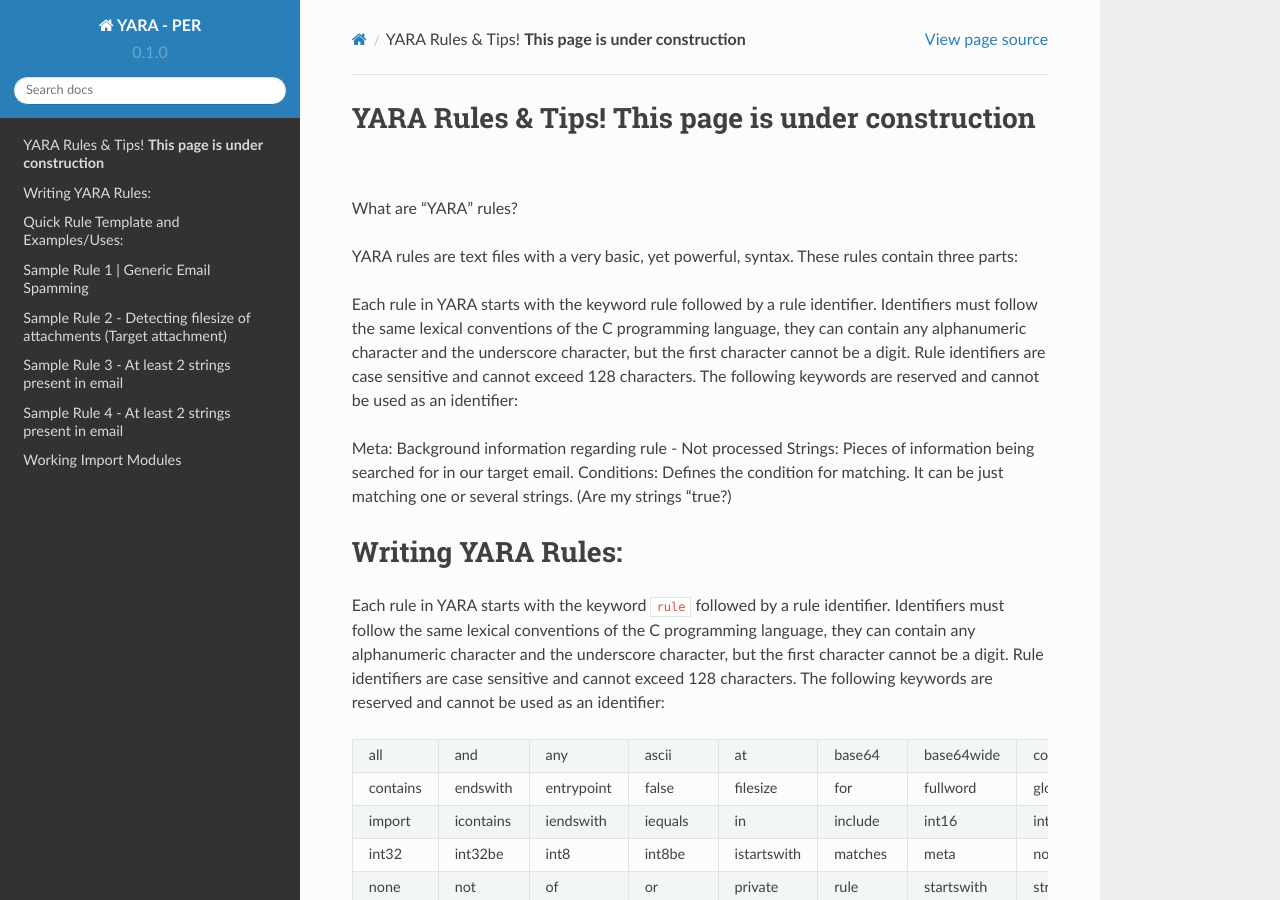
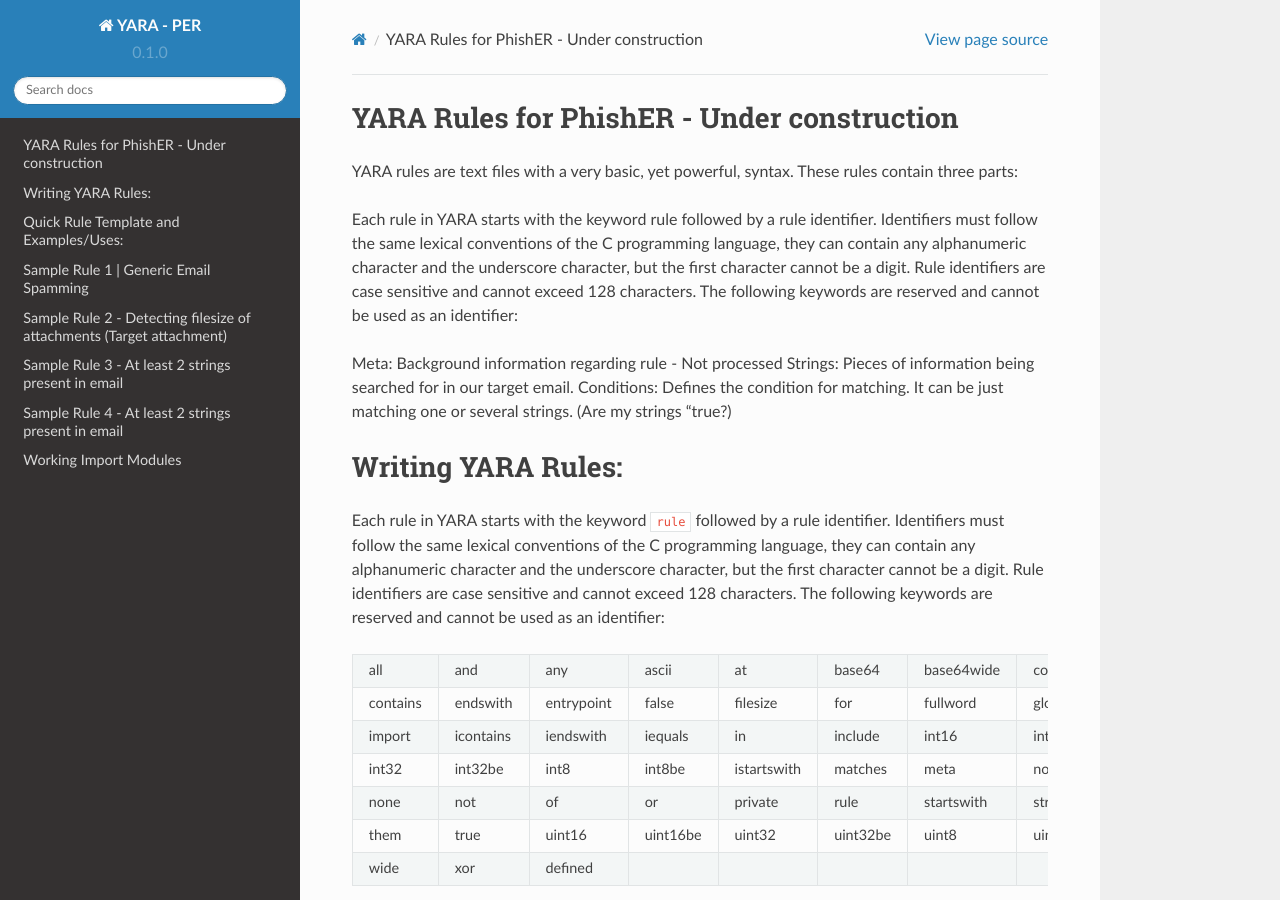
Before and after one commit to TPSWizard/YARA-Post-Inbox, a Sphinx documentation site: the page built from docs/source/index.rst, in a window 1280 px wide and 900 px high. Built offline with Sphinx 7.4.7 and the Read the Docs theme 2.0.0, drawn with Linux system fonts in a browser that asks for light colours.

Commit message:
Update index.rst

```diff
--- a/docs/source/index.rst
+++ b/docs/source/index.rst
@@ -1,7 +1,5 @@
-YARA Rules & Tips! **This page is under construction**
+YARA Rules for PhishER - Under construction
 ===================================
-
-What are "YARA" rules?
 
 YARA rules are text files with a very basic, yet powerful, syntax. These rules contain three parts:
 
```
